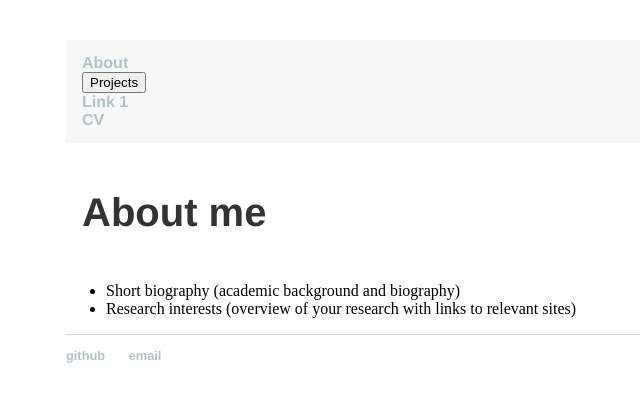
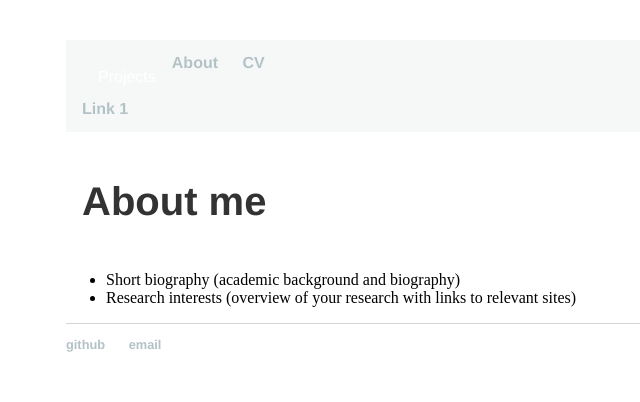
Before and after one commit to lena-kilian/lena-kilian.github.io, a Jekyll site: the page built from index.md, in a window 1280 px wide. Shown: the top 402 px of the page, without its empty margins (126-766 px from the left). Built offline with Jekyll 4.4.1, drawn with Linux system fonts in a browser that asks for light colours; our own code applies the rules of GitHub Pages for plain Markdown files.

Commit message:
Update main.css

```diff
--- a/css/main.css
+++ b/css/main.css
@@ -11,6 +11,23 @@ nav ul {
     font-weight: bold;
     overflow: hidden;
 }
+
+.dropdown {
+  float: left;
+  overflow: hidden;
+}
+
+.dropdown .dropbtn {
+  font-size: 16px;
+  border: none;
+  outline: none;
+  color: white;
+  padding: 14px 16px;
+  background-color: inherit;
+  font-family: inherit; /* Important for vertical align on mobile phones */
+  margin: 0; /* Important for vertical align on mobile phones */
+}
+
 footer ul {
     font-family:'Helvetica';
     padding: 0px;
```
